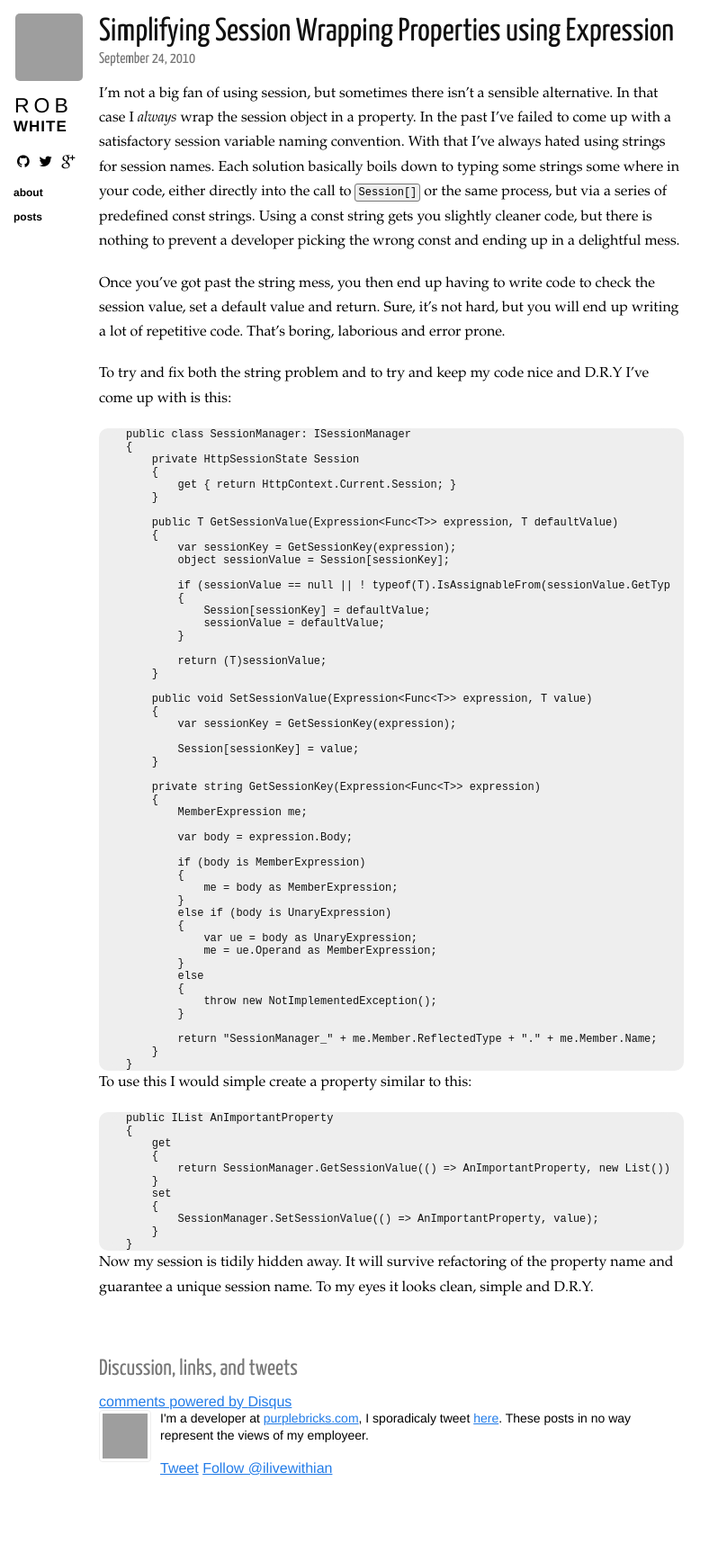
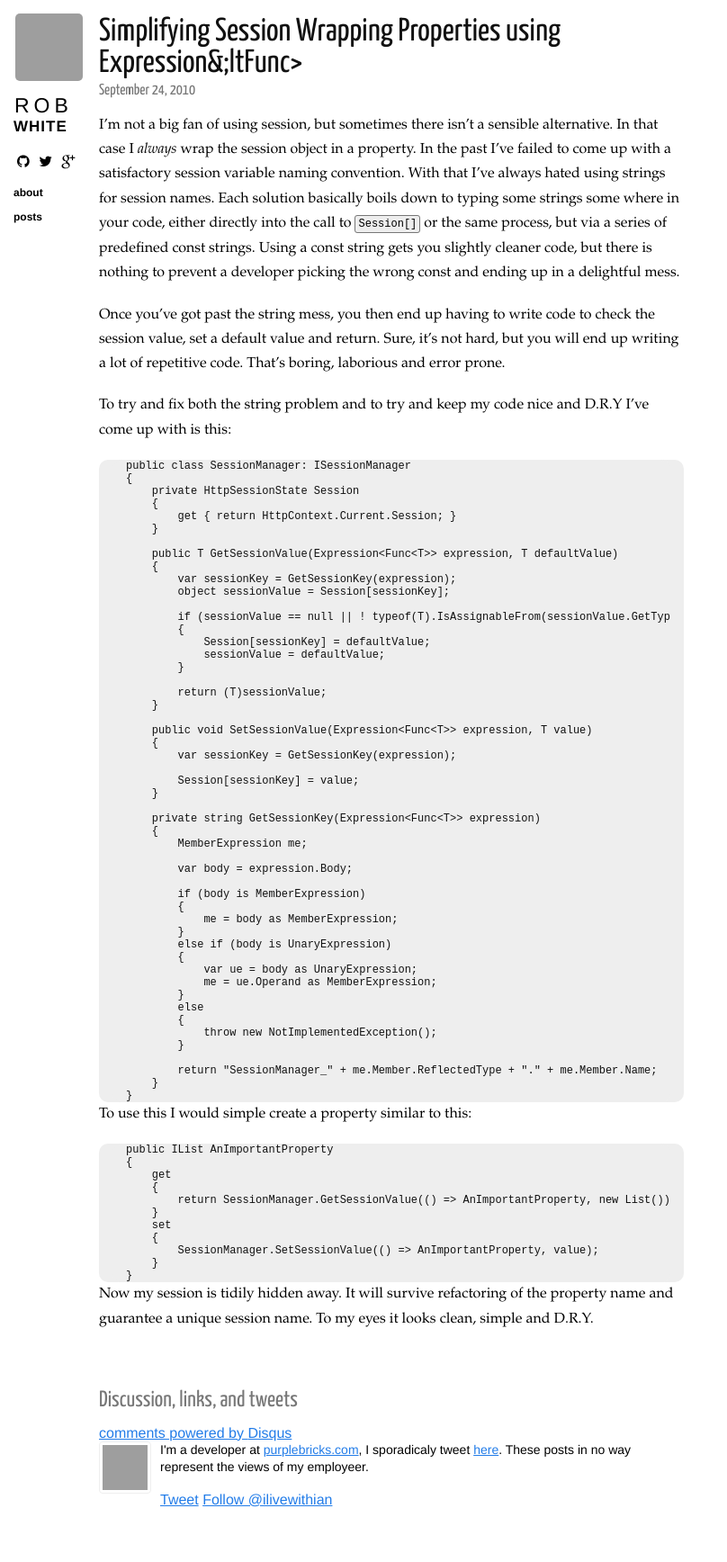
Before and after one commit to ilivewithian/theoldsewingfactory.com, a Jekyll site: the page built from _posts/2010-09-24-simplifying-session-wrapping-properties-using-expressionfunc.markdown, in a window 1280 px wide. Shown: the whole page at 90% size, without its empty margins (0-808 px from the left). Built offline with Jekyll 4.4.1, drawn with Linux system fonts in a browser that asks for light colours; nearby versions of some CDN libraries; Markdown is read by kramdown in place of the engine named in the settings; comment, search, counter and statistics services are not loaded; before the commit the page ends 1701 px from its top, so only the background shows below that; grey boxes are pictures that could not be loaded.

Commit message:
Update 2010-09-24-simplifying-session-wrapping-properties-using-expressionfunc.markdown

```diff
--- a/_posts/2010-09-24-simplifying-session-wrapping-properties-using-expressionfunc.markdown
+++ b/_posts/2010-09-24-simplifying-session-wrapping-properties-using-expressionfunc.markdown
@@ -1,6 +1,6 @@
 ---
 layout: post
-title: Simplifying Session Wrapping Properties using Expression<Func>
+title: Simplifying Session Wrapping Properties using Expression&;ltFunc&gt;
 ---
 
 I'm not a big fan of using session, but sometimes there isn't a sensible alternative. In that case I _always_ wrap the session object in a property. In the past I've failed to come up with a satisfactory session variable naming convention. With that I've always hated using strings for session names. Each solution basically boils down to typing some strings some where in your code, either directly into the call to `Session[]` or the same process, but via a series of predefined const strings. Using a const string gets you slightly cleaner code, but there is nothing to prevent a developer picking the wrong const and ending up in a delightful mess.
```
